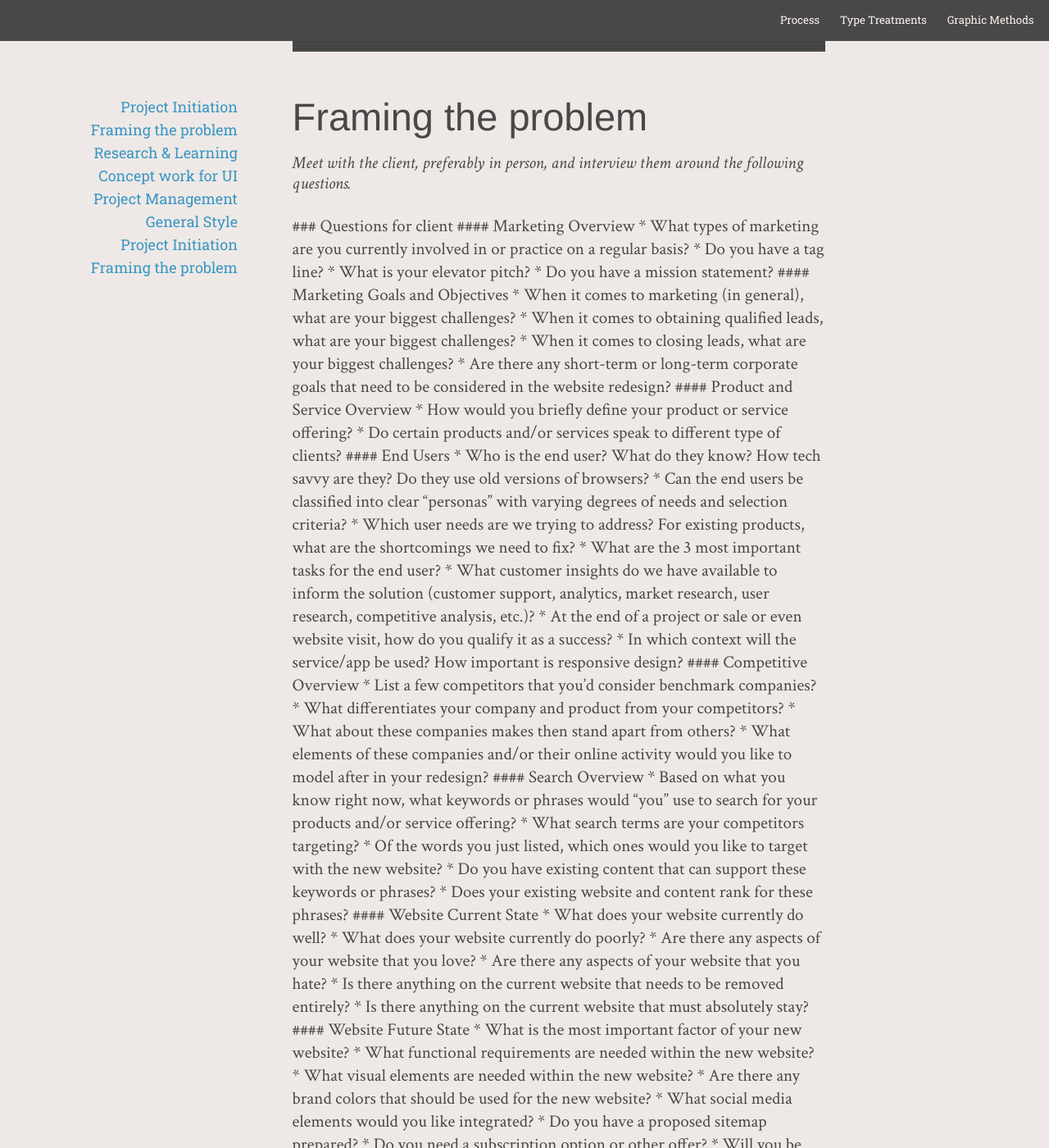
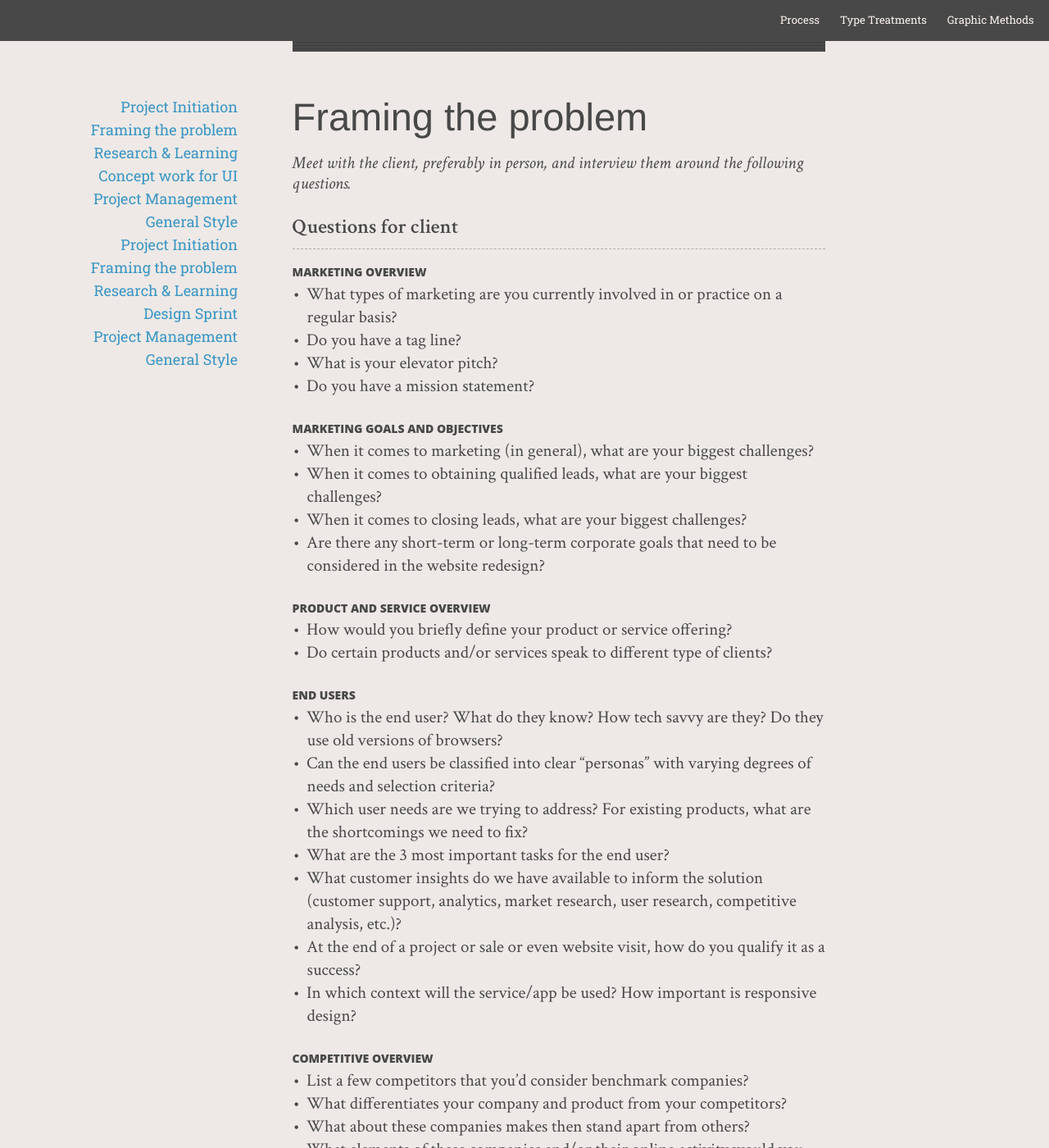
Before and after one commit to Magnus-G/Process, a Jekyll site: the page built from index.md, in a window 1280 px wide and 1400 px high, scrolled down 13132 px. Shown: the whole window at 82% size. Built offline with Jekyll 4.4.1, drawn with Linux system fonts in a browser that asks for light colours; nearby versions of some CDN libraries; some web fonts are replaced; Markdown is read by kramdown in place of the engine named in the settings; some of the changed text lies outside the part shown.

Commit message:
Update index.md

```diff
--- a/index.md
+++ b/index.md
@@ -38,7 +38,7 @@
 ------------------
 <p class="intro">
 Meet with the client, preferably in person, and interview them around the following questions.
-<p>
+</p>
 
 ### Questions for client
 #### Marketing Overview
@@ -144,7 +144,7 @@
 ------------------
 <p class="intro">
 Getting on the same page as the client, learning about end users, understanding the context for the product, understanding why the product is important and how it should work.
-<p>
+</p>
 
 ### Product walkthrough
 #### Preferable product walkthrough
@@ -288,7 +288,7 @@
 ------------------
 <p class="intro">
 Start working on a concept level, finding metaphors, similarities to other interfaces and systems, move quickly between concepts, don't get stuck on one solution. **Explore, don't refine**.
-<p>
+</p>
 
 <div class="img-examples">
 <a class="popup" href="images/concept/refine-vs-explore.png"><img src="images/concept/refine-vs-explore.png" alt=""></a>
@@ -377,7 +377,7 @@
 ------------------
 <p class="intro">
 Use a tool like <a href="http://trello.com">Trello</a> or <a href="https://www.apptrajectory.com">Trajectory</a> to document stories on cards.
-<p>
+</p>
 
 ### Listing Ideas
 * State the problem in the title of the card. State who has the problem.
@@ -406,7 +406,7 @@
 ------------------
 <p class="intro">
 Develop the general look and feeling for the style.
-<p>
+</p>
 
 ### Brand Manuals
 * Does the brand/client/product have a brand style manual? How strict does it have to be followed?
```
